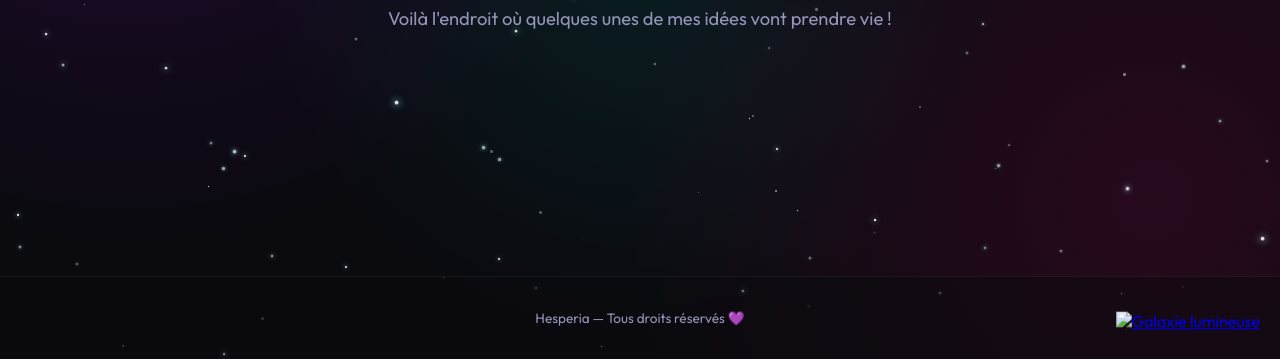
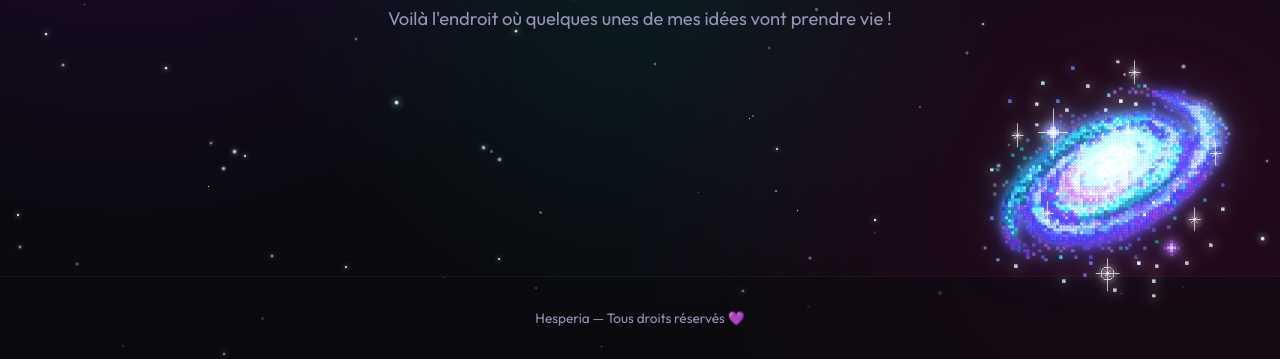
Before and after one commit to Narou1tie/Hesperia, a plain HTML site: page index.html in a window 1280 px wide. Shown: the part 441-800 px from the top of the page. Drawn offline with Linux system fonts and the light colour scheme.

Commit message:
Update index.html

```diff
--- a/index.html
+++ b/index.html
@@ -317,7 +317,7 @@
     </main>
 
     <a href="https://votre-lien.com" target="_blank" class="galaxie-container">
-        <img src="images/galaxie.png" alt="Galaxie lumineuse" class="galaxie-img">
+        <img src="galaxie.png" alt="Galaxie lumineuse" class="galaxie-img">
     </a>
 
     <!-- Footer -->
```
